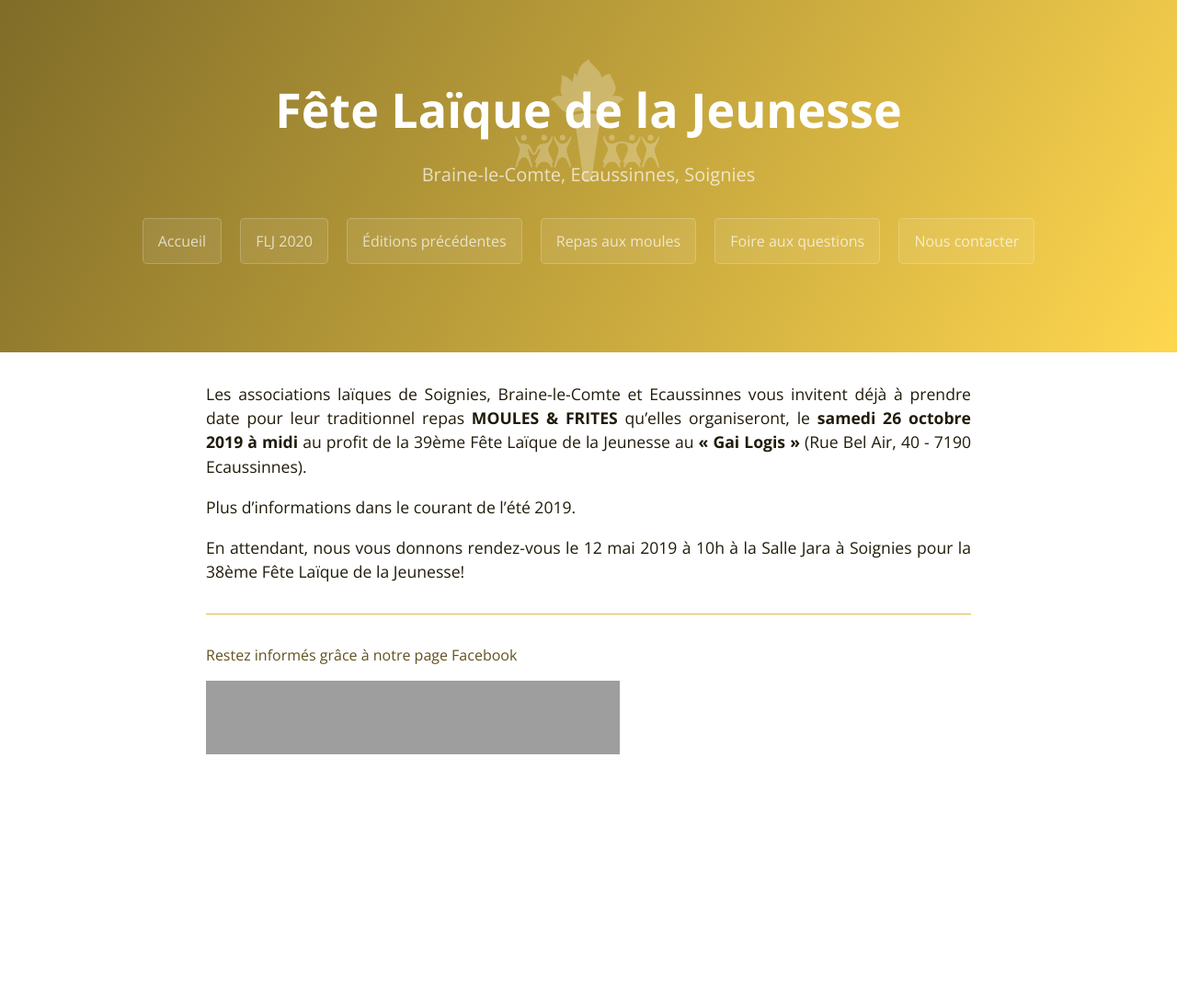
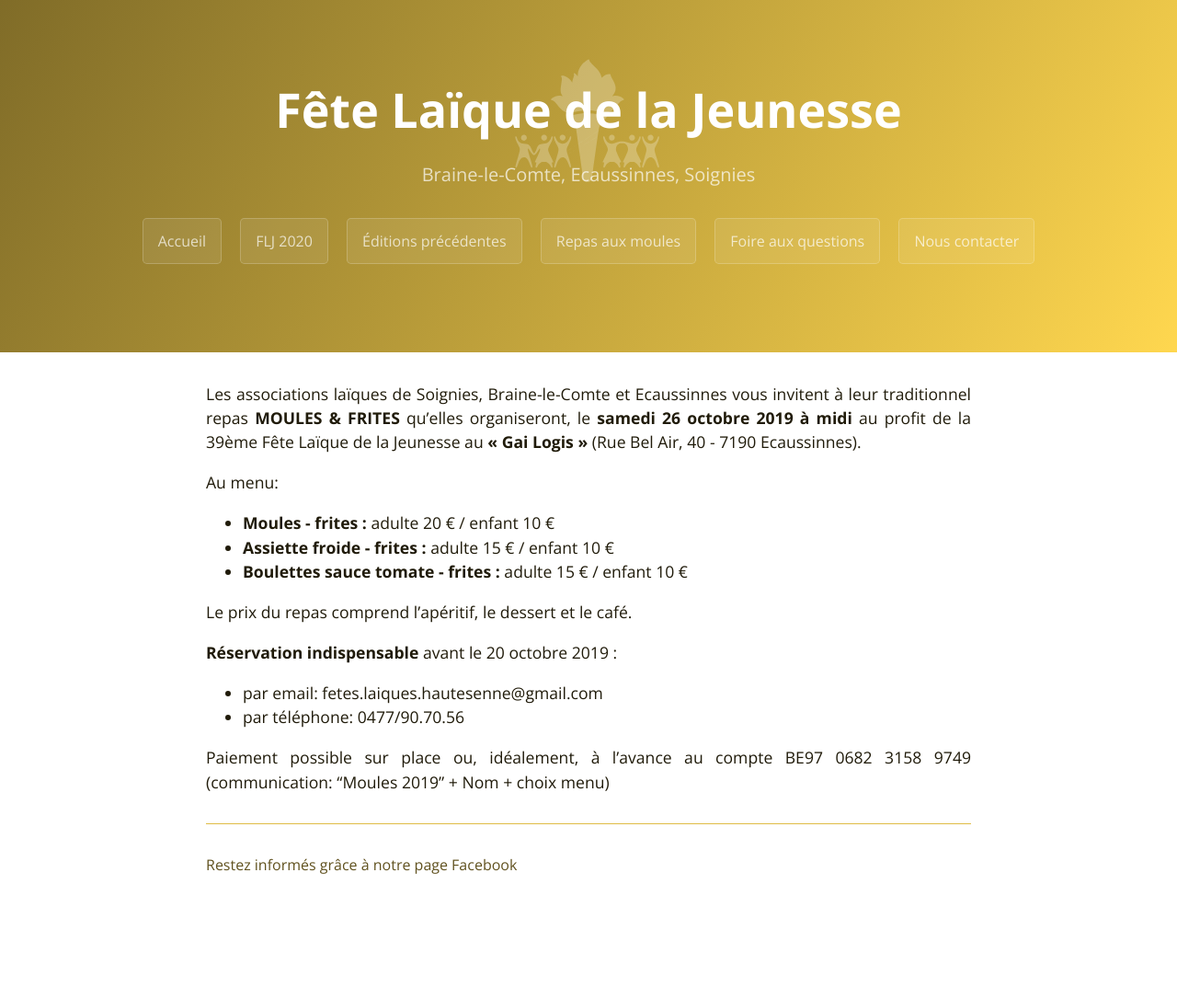
Before and after one commit to flj-hautesenne/website, a Jekyll site: the page built from moules-frites.md, in a window 1280 px wide. Shown: the whole page at 92% size. Built offline with Jekyll 4.4.1, drawn with Linux system fonts in a browser that asks for light colours; before the commit the page ends 900 px from its top, so only the background shows below that; grey boxes are pictures that could not be loaded.

Commit message:
Update moules-frites.md

```diff
--- a/moules-frites.md
+++ b/moules-frites.md
@@ -3,8 +3,18 @@
 title: Repas Moules-Frites
 ---
 
-Les associations laïques de Soignies, Braine-le-Comte et Ecaussinnes vous invitent déjà à prendre date pour leur traditionnel repas **MOULES & FRITES** qu’elles organiseront, le **samedi 26 octobre 2019 à midi** au profit de la 39ème Fête Laïque de la Jeunesse au **« Gai Logis »** (Rue Bel Air, 40 - 7190 Ecaussinnes).
+Les associations laïques de Soignies, Braine-le-Comte et Ecaussinnes vous invitent à leur traditionnel repas **MOULES & FRITES** qu’elles organiseront, le **samedi 26 octobre 2019 à midi** au profit de la 39ème Fête Laïque de la Jeunesse au **« Gai Logis »** (Rue Bel Air, 40 - 7190 Ecaussinnes).
 
-Plus d'informations dans le courant de l'été 2019.
+Au menu:
 
-En attendant, nous vous donnons rendez-vous le 12 mai 2019 à 10h à la Salle Jara à Soignies pour la 38ème Fête Laïque de la Jeunesse!
+* **Moules - frites :** adulte 20 € / enfant 10 €
+* **Assiette froide - frites :** adulte 15 € / enfant 10 €
+* **Boulettes sauce tomate - frites :** adulte 15 € / enfant 10 €
+
+Le prix du repas comprend l'apéritif, le dessert et le café.
+
+**Réservation indispensable** avant le 20 octobre 2019 :
+* par email: fetes.laiques.hautesenne@gmail.com
+* par téléphone: 0477/90.70.56
+
+Paiement possible sur place ou, idéalement, à l'avance au compte BE97 0682 3158 9749 (communication: "Moules 2019" + Nom + choix menu)
```
